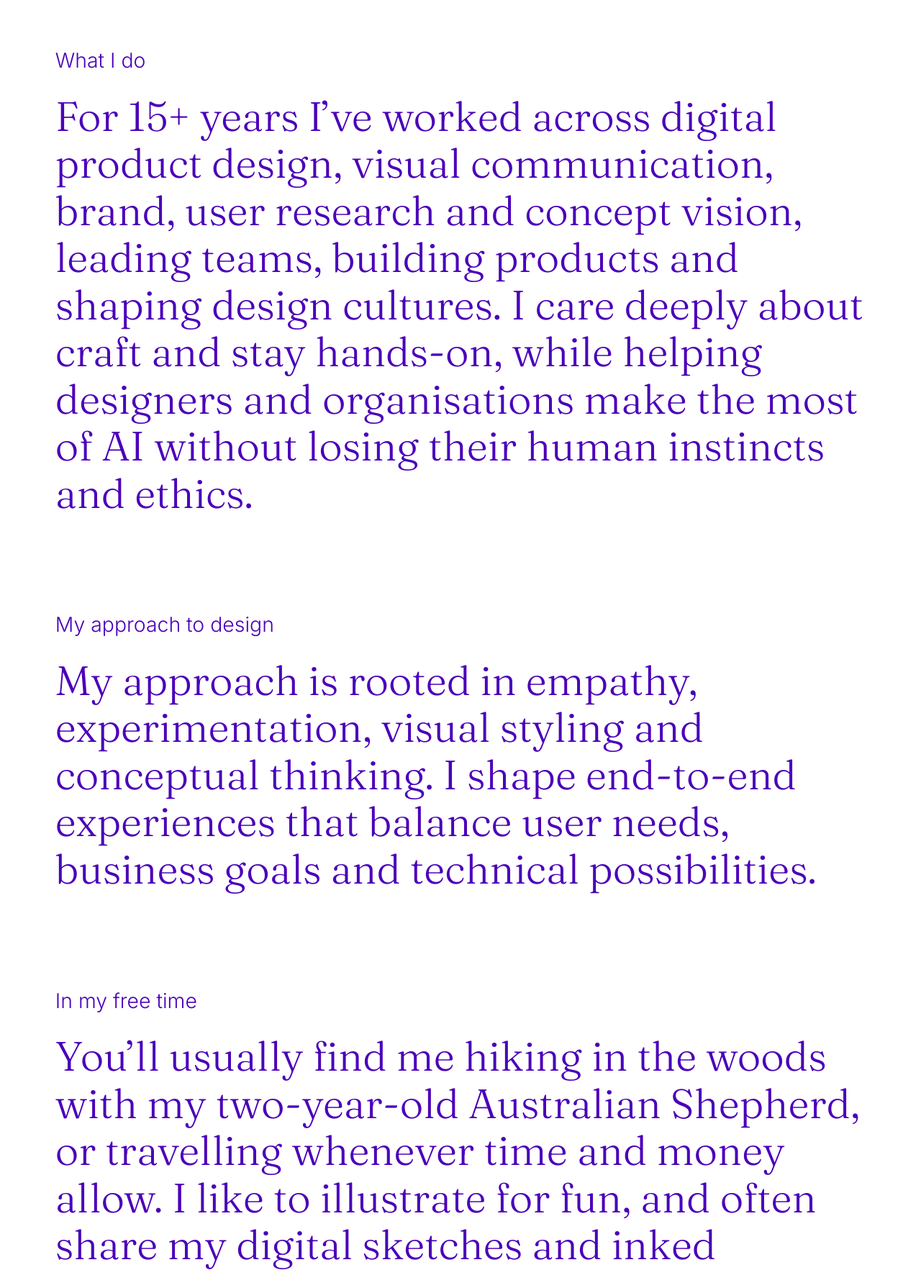
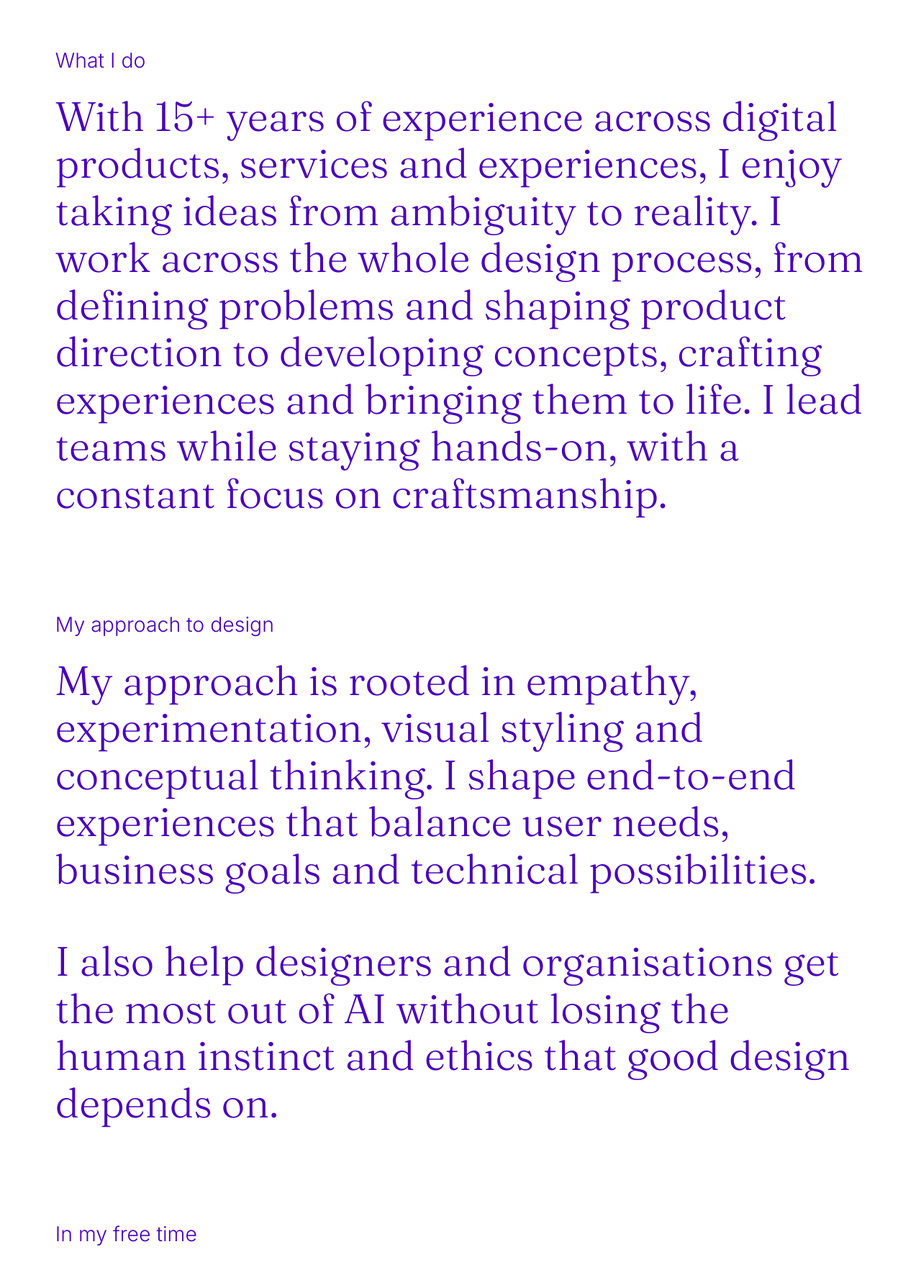
Before and after one commit to parasighted/portfolio, a plain HTML site: page about.html in a window 1280 px wide. Shown: the part 380-2145 px from the top of the page at 72% size. Drawn offline with Linux system fonts and the light colour scheme.

Commit message:
Update About intro and move AI line to approach section
Co-Authored-By: Claude Opus 5.5 <noreply@anthropic.com>

```diff
--- a/about.html
+++ b/about.html
@@ -53,12 +53,15 @@
 
     <section class="about__block reveal">
       <h2 class="about__label">What I do</h2>
-      <p class="about__text serif">For 15+ years I’ve worked across digital product design, visual communication, brand, user research and concept vision, leading teams, building products and shaping design cultures. I care deeply about craft and stay hands-on, while helping designers and organisations make the most of AI without losing their human instincts and ethics.</p>
+      <p class="about__text serif">With 15+ years of experience across digital products, services and experiences, I enjoy taking ideas from ambiguity to reality. I work across the whole design process, from defining problems and shaping product direction to developing concepts, crafting experiences and bringing them to life. I lead teams while staying hands-on, with a constant focus on craftsmanship.</p>
     </section>
 
     <section class="about__block reveal">
       <h2 class="about__label">My approach to design</h2>
-      <p class="about__text serif">My approach is rooted in empathy, experimentation, visual styling and conceptual thinking. I shape end-to-end experiences that balance user needs, business goals and technical possibilities.</p>
+      <div class="about__text serif">
+        <p>My approach is rooted in empathy, experimentation, visual styling and conceptual thinking. I shape end-to-end experiences that balance user needs, business goals and technical possibilities.</p>
+        <p>I also help designers and organisations get the most out of AI without losing the human instinct and ethics that good design depends on.</p>
+      </div>
     </section>
 
     <section class="about__block reveal">
```
